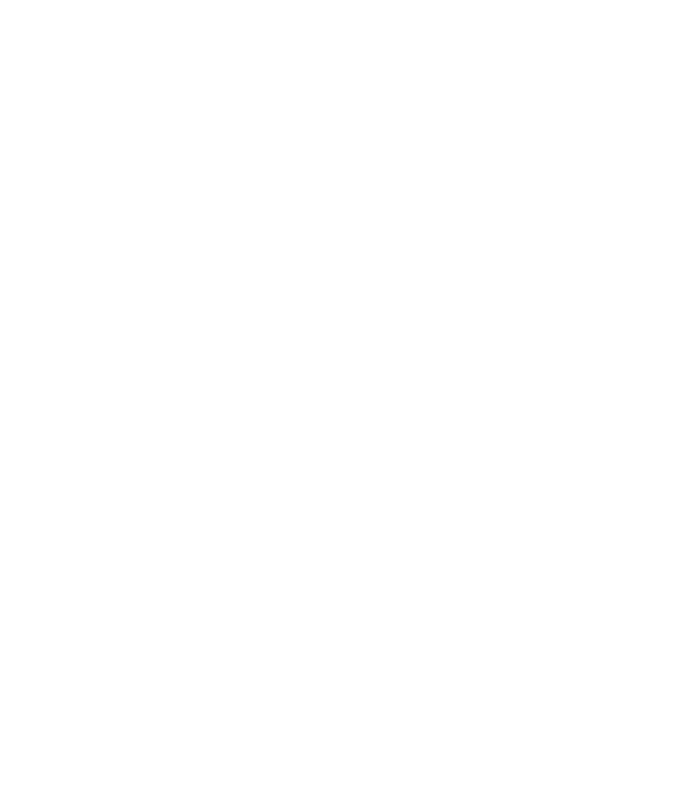
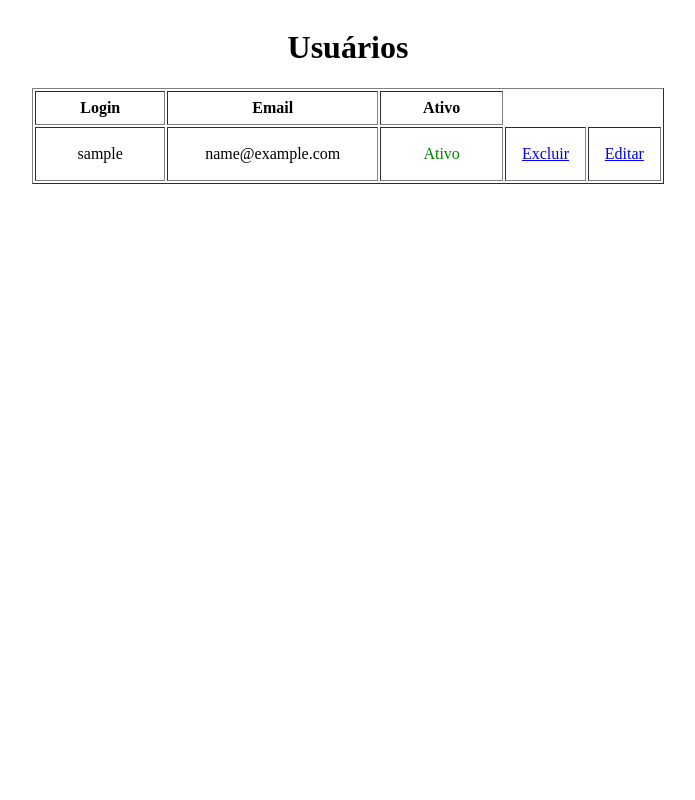
Before and after one commit to LucaasAndrade/CRUD_PHP, a PHP site: page /Alpha/listar_usuarios.php in a window 1280 px wide. Before the commit the part shown is empty. Shown: the whole page, without its empty margins (292-987 px from the left). Run offline with PHP 8.4, Linux system fonts and the light colour scheme; the visitor is signed in with stand-in values (Sample User, id 1); tables that the repository leaves empty or names only in its code hold one stand-in row (values such as "Sample post").

Commit message:
Listar Usuarios OK

```diff
--- a/src/pages/admin/listar_usuarios.php
+++ b/src/pages/admin/listar_usuarios.php
@@ -1,5 +1,81 @@
 <?php
-   session_start();
+session_start();
 
-   require_once('../../utils/conecta.php')
+require_once('../../utils/conecta.php');
+
+if (!isset($_SESSION['adm_logado'])) {
+   header("Location: login.php");
+   exit;
+}
+
+
+try {
+   $stmt = $pdo->prepare("SELECT * FROM administrador;");
+   $stmt->execute();
+
+   $usuarios = $stmt->fetchAll(PDO::FETCH_ASSOC);
+
+   // print_r($usuarios);
+} catch (PDOException $e) {
+   echo "<p style='color: red'> Erro ao consultar dados: $e </p>";
+}
 ?>
+
+<!DOCTYPE html>
+<html lang="en">
+
+<head>
+   <meta charset="UTF-8">
+   <meta name="viewport" content="width=device-width, initial-scale=1.0">
+   <title> Alpha: Usuários </title>
+
+   <style>
+      table{
+         width: 50%;
+      }
+      td {
+         height: 30px;
+         width: 40vh;
+
+         align-items: center;
+         justify-content: center;
+         text-align: center;
+      }
+
+      th {
+         height: 30px;
+         width: 100vh;
+      }
+      body, .lista_usuarios{
+         display: flex;
+         justify-content: center;
+         align-items: center;
+         flex-direction: column;
+      }
+   </style>
+</head>
+
+<body>
+   <h1> Usuários </h1>
+
+   <div class="lista_usuarios">
+      <table border="1">
+         <tr>
+            <th> Login </th>
+            <th> Email </th>
+            <th> Ativo </th>
+         </tr>
+         <?php foreach ($usuarios as $usuario) : ?>
+            <tr>
+               <td> <?php echo $usuario['adm_login'] ?> </td>
+               <td> <?php echo $usuario['adm_email'] ?> </td>
+               <td> <?php echo ($usuario['adm_ativo'] == '0' ? "<p style='color: red'> Não ativo </p> " : "<p style='color: green'> Ativo </p>") ?> </td>
+               <td> <a href="remover_usuario.php"> Excluir </a></td>
+               <td> <a href="editar_usuario.php"> Editar </a></td>
+            </tr>
+         <?php endforeach; ?>
+      </table>
+   </div>
+</body>
+
+</html>
--- a/src/pages/admin/processar_login.php
+++ b/src/pages/admin/processar_login.php
@@ -18,7 +18,7 @@
 
 
         //COMANDO SQL
-        $sql = "SELECT * FROM administrador WHERE adm_login = :login  AND adm_pass = :senha  AND adm_ative = 1";
+        $sql = "SELECT * FROM administrador WHERE adm_login = :login  AND adm_pass = :senha  AND adm_ativo = 1";
         // : LOGIN : SENHA SÃO TRATAMENTOS DE SEGURANÇA PARA ESSAS VARIÁVEIS, EVITANDO SQL INJECTION E AFINS.
 
         $query = $pdo->prepare($sql);
```
